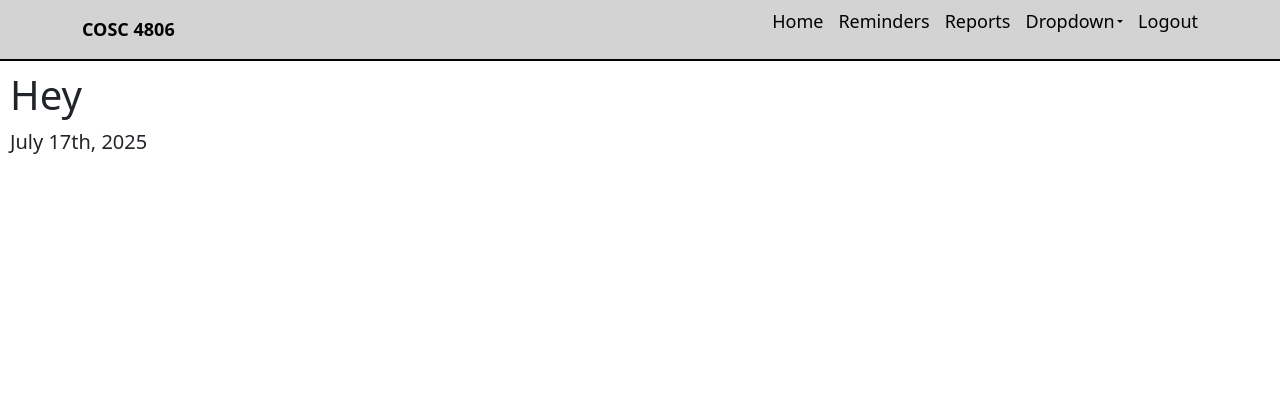
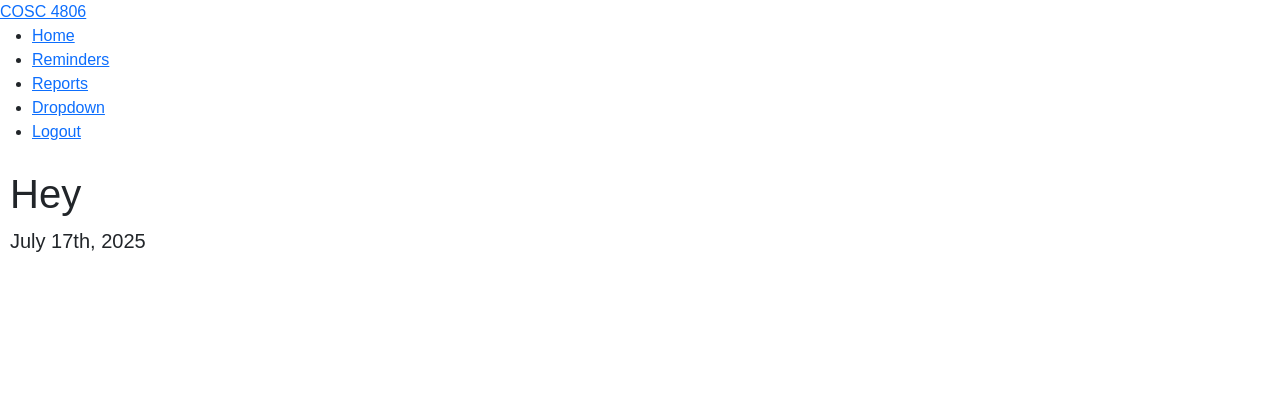
Before and after one commit to Harmanjot14/COSC-4806-5, a PHP site: page /home in a window 1280 px wide. Shown: the top 420 px of the page. Run offline with PHP 8.4, Linux system fonts and the light colour scheme; the visitor is signed in with stand-in values (Sample User, id 1); data that the repository does not hold is empty; some libraries are stand-ins or nearby versions.

Commit message:
Fixed the mess between CSS and Bootstrap, so header stays same for all pages

```diff
--- a/app/views/templates/header.php
+++ b/app/views/templates/header.php
@@ -12,43 +12,49 @@ if (!isset($_SESSION['auth'])) {
         <meta name="viewport" content="width=device-width">
         <meta name="apple-mobile-web-app-capable" content="yes">
         <meta name="mobile-web-app-capable" content="yes">
+        <!--Added Bootsrap-->
+        <link href="https://cdn.jsdelivr.net/npm/bootstrap@5.3.0-alpha1/dist/css/bootstrap.min.css" rel="stylesheet">
+
         <!-- Added CSS style -->
         <link rel="stylesheet" href="/style.css">
 
-        <!-- Added Bootstrap CSS -->
-        <link rel="stylesheet" href="/bootstrap.min.css">
+
 
     </head>
+
     <body>
-      <nav class="navbar">
-        <div class="container">
-          <a class="navbar-brand" href="#">COSC 4806</a>
+      <nav class="css-navbar">
+        <div class="css-container">
+          <a class="css-navbar-brand" href="#">COSC 4806</a>
+          <div class="css-second-line">
+
           <ul>
-            <li class="nav-item"><a href="/home">Home</a></li>
-            <li class="nav-item"><a href="/reminders">Reminders</a></li>
+            <li class="css-nav-item"><a href="/home">Home</a></li>
+            <li class="css-nav-item"><a href="/reminders">Reminders</a></li>
 
             <!-- Adding reports for admin -->
             <?php if ($_SESSION['username'] == 'Admin') : ?>
-              <li class="nav-item"><a href="/reports">Reports</a></li>
+              <li class="css-nav-item"><a href="/reports">Reports</a></li>
             <?php endif;?>
 
-            <li class="nav-item">
-              <a href="#" class="dropdown-toggle">Dropdown</a>
-                <ul class="dropdown-menu">
-                  <li><a class="dropdown-item" href="#">Action</a></li>
-                  <li><a class="dropdown-item" href="#">Another action</a></li>
+            <li class="css-nav-item">
+              <a href="#" class="css-dropdown-toggle">Dropdown</a>
+                <ul class="css-dropdown-menu">
+                  <li><a class="css-dropdown-item" href="#">Action</a></li>
+                  <li><a class="css-dropdown-item" href="#">Another action</a></li>
                   <hr>
-                  <li><a class="dropdown-item" href="#">Something else here</a></li>
+                  <li><a class="css-dropdown-item" href="#">Something else here</a></li>
                 </ul>
             </li>
-            <li class="nav-item"><a href="/logout">Logout</a></li>
+            <li class="css-nav-item"><a href="/logout">Logout</a></li>
           </ul>
+            </div>
         </div>
       </nav>
 
      <script>
         document.addEventListener('DOMContentLoaded', function(){
-          var dropdown = document.querySelector('.dropdown-toggle');
+          var dropdown = document.querySelector('.css-dropdown-toggle');
           var menu = dropdown.nextElementSibling;
           menu.style.display = 'none';
 
```
